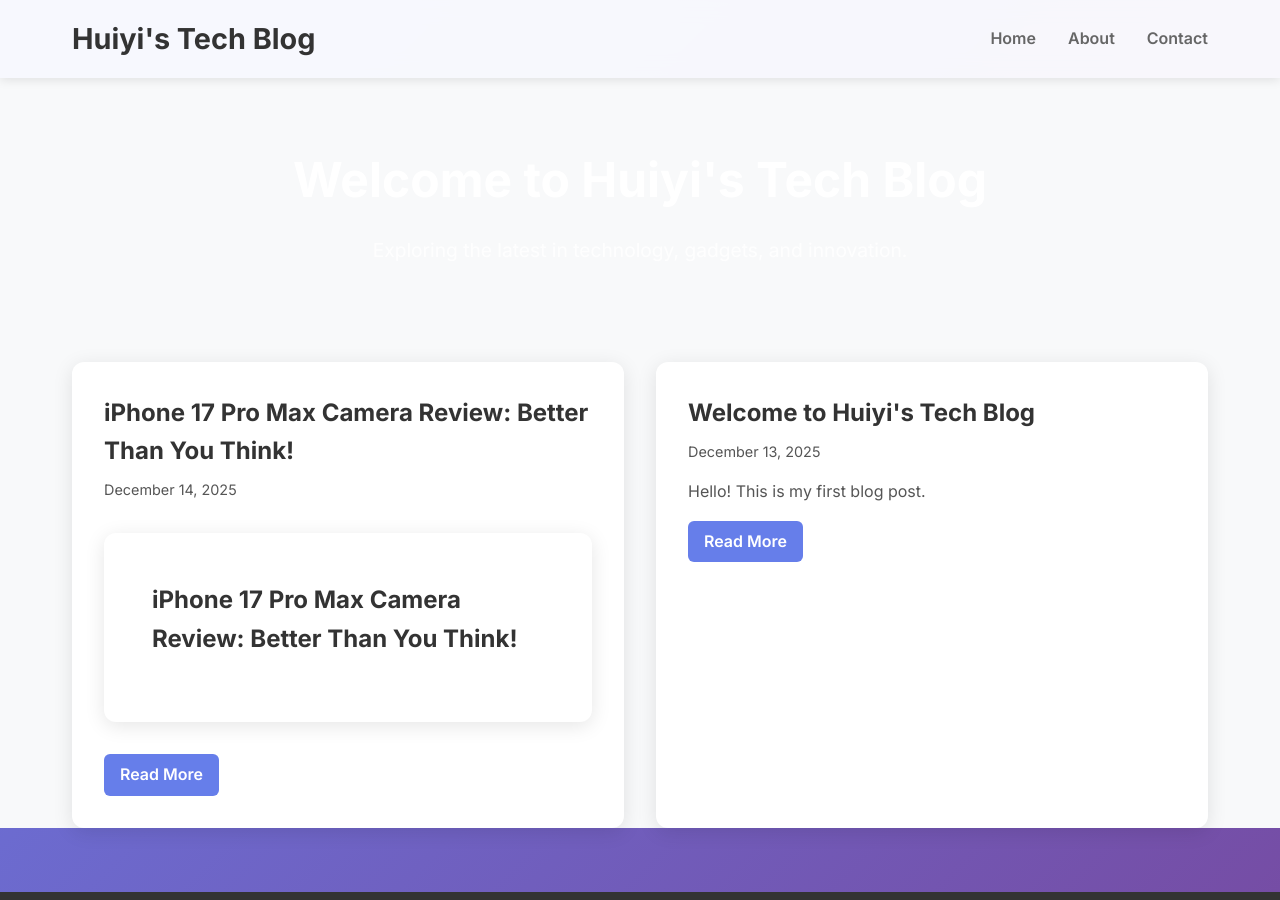
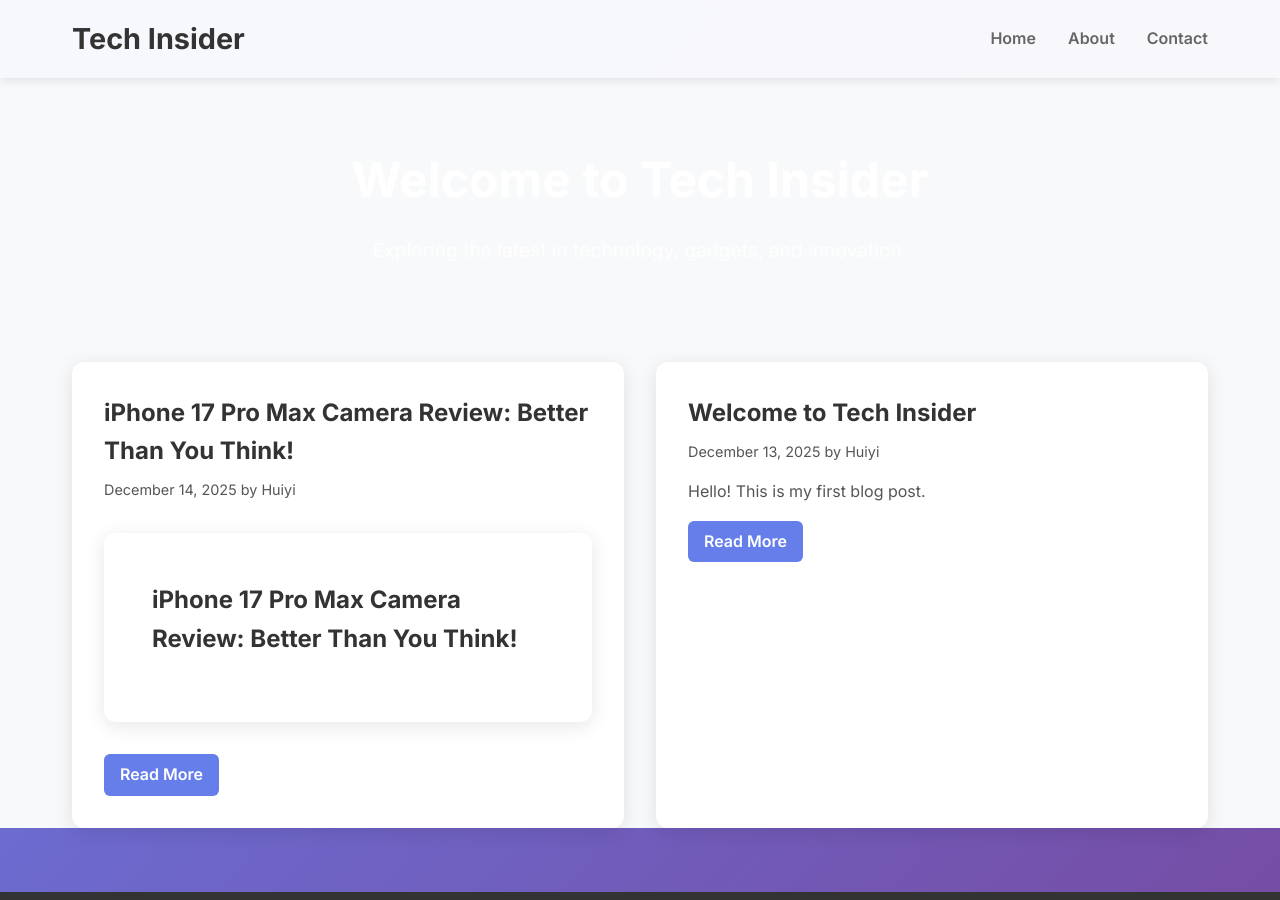
Before and after one commit to becknian/becknian.github.io, a Jekyll site: the page built from index.md, in a window 1280 px wide and 900 px high. Built offline with Jekyll 4.4.1, drawn with Linux system fonts in a browser that asks for light colours.

Commit message:
Update site name to Tech Insider and add author display

```diff
--- a/_config.yml
+++ b/_config.yml
@@ -1,4 +1,4 @@
-title: "Huiyi's Tech Blog"
+title: "Tech Insider"
 description: "Huiyi's personal tech blog"
 url: "https://becknian.github.io"
 baseurl: ""
--- a/_posts/2025-12-13-welcome-to-huiyis-tech-blog.md
+++ b/_posts/2025-12-13-welcome-to-huiyis-tech-blog.md
@@ -1,6 +1,7 @@
 ---
 layout: default
-title: "Welcome to Huiyi's Tech Blog"
+title: "Welcome to Tech Insider"
+author: Huiyi
 ---
 
 Hello! This is my first blog post.
--- a/index.md
+++ b/index.md
@@ -3,7 +3,7 @@ layout: default
 ---
 
 <div class="hero">
-    <h1>Welcome to Huiyi's Tech Blog</h1>
+    <h1>Welcome to Tech Insider</h1>
     <p>Exploring the latest in technology, gadgets, and innovation.</p>
 </div>
 
@@ -11,7 +11,7 @@ layout: default
     {% for post in site.posts %}
     <article class="post-card">
         <h2><a href="{{ post.url }}">{{ post.title }}</a></h2>
-        <p class="post-meta">{{ post.date | date: "%B %d, %Y" }}</p>
+        <p class="post-meta">{{ post.date | date: "%B %d, %Y" }} by {{ post.author | default: "Anonymous" }}</p>
         <p>{{ post.excerpt }}</p>
         <a href="{{ post.url }}" class="read-more">Read More</a>
     </article>
```
Also changed, not shown: _posts/2025-12-14-iphone-17-pro-max-camera-review.md (+1 -0 lines), README.md.
